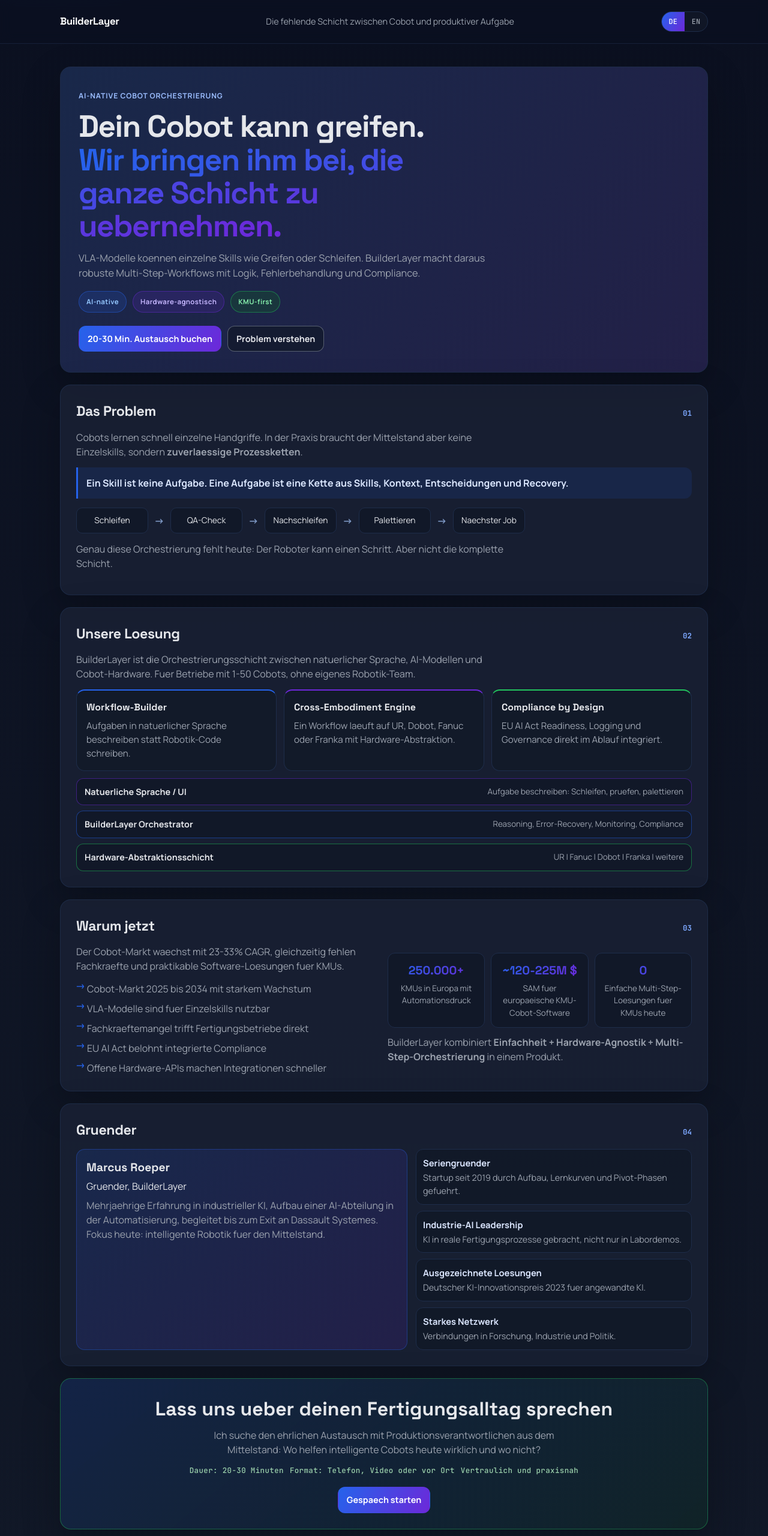
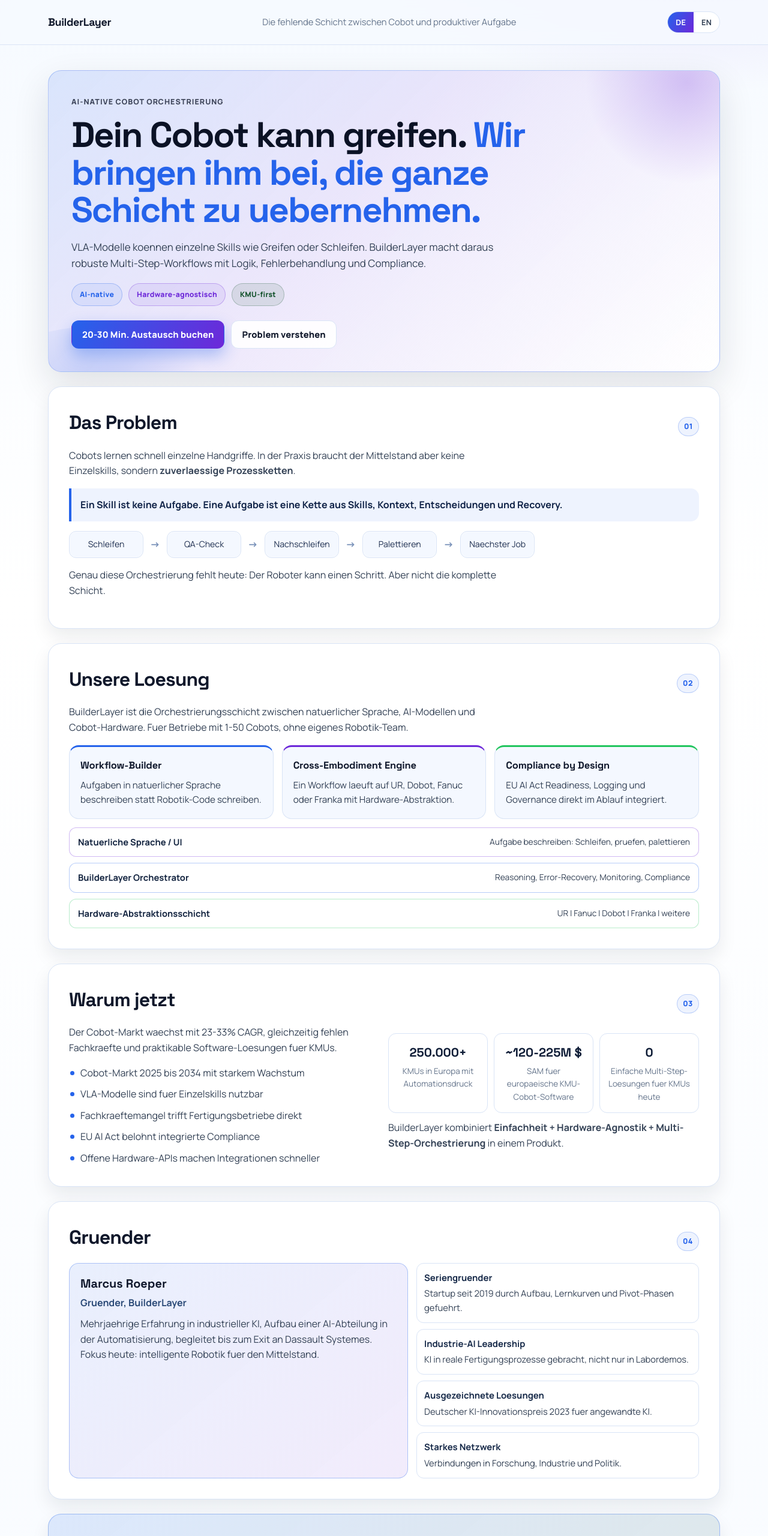
Before and after one commit to captainArrcus/BuilderLayer_Website, a plain HTML site: page index.html in a window 1280 px wide. Shown: the top 2560 px of the page at 60% size. Drawn offline with Linux system fonts and the light colour scheme.

Commit message:
style verändert und erste persönliche Daten eingetragen

```diff
--- a/styles.css
+++ b/styles.css
@@ -2,16 +2,21 @@
   --primary: #2563EB;
   --secondary: #14532D;
   --accent: #6D28D9;
-  --bg: #0B1020;
-  --bg-light: #111827;
-  --bg-card: #1a2235;
-  --text: #E5E7EB;
-  --text-muted: #9CA3AF;
-  --text-dim: #6B7280;
-  --border: #1e2d4a;
-  --ok: #22c55e;
-  --danger: #ef4444;
-  --surface: rgba(26, 34, 53, 0.82);
+  --bg: #F6FAFF;
+  --bg-light: #FFFFFF;
+  --bg-card: #FFFFFF;
+  --text: #0F172A;
+  --text-muted: #334155;
+  --text-dim: #64748B;
+  --border: #D9E4F6;
+  --ok: #22C55E;
+  --danger: #EF4444;
+  --surface: #FFFFFF;
+  --surface-soft: #F4F8FF;
+  --surface-strong: #ECF3FF;
+  --ring: rgba(37, 99, 235, 0.22);
+  --shadow-soft: 0 14px 30px rgba(15, 23, 42, 0.08);
+  --shadow-card: 0 24px 60px rgba(15, 23, 42, 0.12);
 }
 
 * {
@@ -29,30 +34,34 @@
   font-family: "Manrope", "Segoe UI", sans-serif;
   color: var(--text);
   background:
-    radial-gradient(900px 520px at 8% -10%, rgba(37, 99, 235, 0.3), transparent 58%),
-    radial-gradient(760px 560px at 92% -18%, rgba(109, 40, 217, 0.28), transparent 60%),
-    linear-gradient(180deg, var(--bg) 0%, var(--bg-light) 100%);
-  line-height: 1.5;
+    radial-gradient(980px 560px at 90% -6%, rgba(109, 40, 217, 0.13), transparent 60%),
+    radial-gradient(860px 540px at 6% -12%, rgba(37, 99, 235, 0.17), transparent 62%),
+    linear-gradient(180deg, var(--bg) 0%, var(--bg-light) 34%, #f8fbff 100%);
+  line-height: 1.6;
   -webkit-font-smoothing: antialiased;
   text-rendering: optimizeLegibility;
 }
 
+a {
+  color: inherit;
+}
+
 .wrap {
-  width: min(1080px, 92vw);
+  width: min(1120px, 92vw);
   margin: 0 auto;
 }
 
 .site-header {
   position: sticky;
   top: 0;
-  z-index: 20;
-  backdrop-filter: blur(10px);
-  background: rgba(11, 16, 32, 0.72);
-  border-bottom: 1px solid rgba(30, 45, 74, 0.6);
+  z-index: 30;
+  backdrop-filter: blur(12px);
+  background: rgba(246, 250, 255, 0.84);
+  border-bottom: 1px solid rgba(217, 228, 246, 0.92);
 }
 
 .header-inner {
-  min-height: 72px;
+  min-height: 74px;
   display: grid;
   grid-template-columns: auto 1fr auto;
   align-items: center;
@@ -61,16 +70,16 @@
 
 .brand {
   font-family: "Space Grotesk", sans-serif;
-  font-size: 1.05rem;
+  font-size: 1.12rem;
   font-weight: 700;
-  color: white;
+  color: var(--text);
   text-decoration: none;
   letter-spacing: -0.02em;
 }
 
 .tagline {
-  color: var(--text-muted);
-  font-size: 0.9rem;
+  color: var(--text-dim);
+  font-size: 0.92rem;
   text-align: center;
 }
 
@@ -79,118 +88,152 @@
   border: 1px solid var(--border);
   border-radius: 999px;
   overflow: hidden;
-  background: rgba(17, 24, 39, 0.9);
+  background: #ffffff;
 }
 
 .lang-btn {
   border: 0;
   background: transparent;
   color: var(--text-muted);
-  font-family: "JetBrains Mono", monospace;
-  font-size: 0.74rem;
-  padding: 8px 12px;
+  font-family: "Manrope", "Segoe UI", sans-serif;
+  font-size: 0.8rem;
+  font-weight: 700;
+  letter-spacing: 0.01em;
+  padding: 8px 13px;
   cursor: pointer;
 }
 
 .lang-btn[aria-pressed="true"] {
-  color: white;
+  color: #ffffff;
   background: linear-gradient(120deg, var(--primary), var(--accent));
 }
 
 main {
-  padding: 38px 0 70px;
+  padding: 42px 0 74px;
   display: grid;
-  gap: 20px;
+  gap: 24px;
 }
 
 section {
-  border: 1px solid rgba(30, 45, 74, 0.9);
+  border: 1px solid var(--border);
   background: var(--surface);
-  border-radius: 18px;
-  padding: 26px;
-  box-shadow: 0 22px 65px rgba(0, 0, 0, 0.24);
+  border-radius: 22px;
+  padding: 34px;
+  box-shadow: var(--shadow-soft);
 }
 
 .hero {
-  padding: 34px 30px;
+  position: relative;
+  overflow: hidden;
+  padding: 38px;
+  border-color: rgba(37, 99, 235, 0.3);
   background:
-    linear-gradient(135deg, rgba(37, 99, 235, 0.13), rgba(109, 40, 217, 0.13)),
-    rgba(26, 34, 53, 0.86);
+    linear-gradient(136deg, rgba(37, 99, 235, 0.14), rgba(109, 40, 217, 0.1) 42%, rgba(255, 255, 255, 0.92));
+  box-shadow: var(--shadow-card);
+}
+
+.hero::before,
+.hero::after {
+  content: "";
+  position: absolute;
+  pointer-events: none;
+}
+
+.hero::before {
+  width: 340px;
+  height: 340px;
+  border-radius: 50%;
+  right: -115px;
+  top: -150px;
+  background: radial-gradient(circle, rgba(109, 40, 217, 0.24) 0%, rgba(109, 40, 217, 0) 70%);
+}
+
+.hero::after {
+  width: 440px;
+  height: 260px;
+  left: -140px;
+  bottom: -185px;
+  border-radius: 50%;
+  background: radial-gradient(circle, rgba(37, 99, 235, 0.24) 0%, rgba(37, 99, 235, 0) 72%);
+}
+
+.hero > * {
+  position: relative;
+  z-index: 1;
 }
 
 .eyebrow {
   display: inline-flex;
   align-items: center;
   gap: 7px;
-  font-size: 0.76rem;
-  letter-spacing: 0.07em;
+  font-size: 0.78rem;
+  letter-spacing: 0.08em;
   text-transform: uppercase;
-  color: #9bbdff;
-  font-weight: 700;
+  color: rgba(15, 23, 42, 0.78);
+  font-weight: 800;
   margin-bottom: 14px;
 }
 
 .hero h1 {
   font-family: "Space Grotesk", sans-serif;
-  font-size: clamp(1.9rem, 4.7vw, 3.2rem);
-  line-height: 1.08;
-  letter-spacing: -0.03em;
-  margin-bottom: 14px;
-  max-width: 19ch;
+  font-size: clamp(2rem, 5vw, 3.7rem);
+  line-height: 1.06;
+  letter-spacing: -0.035em;
+  margin-bottom: 16px;
+  max-width: 20ch;
+  color: #0b1225;
 }
 
 .hero h1 strong {
-  background: linear-gradient(135deg, var(--primary), var(--accent));
-  -webkit-background-clip: text;
-  background-clip: text;
-  -webkit-text-fill-color: transparent;
+  color: var(--primary);
 }
 
 .hero-copy {
-  max-width: 70ch;
+  max-width: 72ch;
   color: var(--text-muted);
-  font-size: 1.02rem;
+  font-size: 1.06rem;
 }
 
 .badge-row {
   display: flex;
   flex-wrap: wrap;
   gap: 10px;
-  margin-top: 18px;
+  margin-top: 20px;
 }
 
 .badge {
   border-radius: 999px;
-  font-size: 0.72rem;
-  font-weight: 700;
-  letter-spacing: 0.03em;
-  padding: 8px 12px;
+  font-size: 0.76rem;
+  font-weight: 800;
+  letter-spacing: 0.02em;
+  padding: 8px 13px;
   border: 1px solid transparent;
+  background: #ffffff;
 }
 
 .badge.b1 {
-  color: #93c5fd;
-  border-color: rgba(37, 99, 235, 0.45);
-  background: rgba(37, 99, 235, 0.16);
+  color: var(--primary);
+  border-color: rgba(37, 99, 235, 0.3);
+  background: rgba(37, 99, 235, 0.08);
 }
 
 .badge.b2 {
-  color: #c4b5fd;
-  border-color: rgba(109, 40, 217, 0.45);
-  background: rgba(109, 40, 217, 0.16);
+  color: var(--accent);
+  border-color: rgba(109, 40, 217, 0.3);
+  background: rgba(109, 40, 217, 0.08);
 }
 
 .badge.b3 {
-  color: #86efac;
-  border-color: rgba(34, 197, 94, 0.45);
-  background: rgba(20, 83, 45, 0.4);
+  color: var(--secondary);
+  border-color: rgba(20, 83, 45, 0.26);
+  background: rgba(20, 83, 45, 0.1);
 }
 
 .hero-actions {
-  margin-top: 22px;
+  margin-top: 24px;
   display: flex;
   flex-wrap: wrap;
-  gap: 10px;
+  gap: 11px;
 }
 
 .btn {
@@ -200,111 +243,136 @@
   text-decoration: none;
   border-radius: 12px;
   border: 1px solid transparent;
-  padding: 10px 14px;
-  font-size: 0.9rem;
-  font-weight: 700;
-  transition: transform 0.2s ease, border-color 0.2s ease;
+  padding: 11px 17px;
+  font-size: 0.92rem;
+  font-weight: 800;
+  letter-spacing: 0.01em;
+  transition: transform 0.2s ease, box-shadow 0.2s ease, border-color 0.2s ease;
 }
 
 .btn:hover {
   transform: translateY(-1px);
 }
 
+.btn:focus-visible,
+.lang-btn:focus-visible,
+.footer-link:focus-visible,
+.nav-link:focus-visible,
+.back-link:focus-visible {
+  outline: 0;
+  box-shadow: 0 0 0 4px var(--ring);
+}
+
 .btn-primary {
-  color: white;
+  color: #ffffff;
   background: linear-gradient(120deg, var(--primary), var(--accent));
+  box-shadow: 0 12px 26px rgba(37, 99, 235, 0.34);
 }
 
 .btn-ghost {
   color: var(--text);
-  border-color: rgba(156, 163, 175, 0.5);
-  background: rgba(17, 24, 39, 0.68);
+  border-color: var(--border);
+  background: rgba(255, 255, 255, 0.92);
 }
 
 .section-head {
   display: flex;
   align-items: baseline;
   justify-content: space-between;
-  gap: 8px;
-  margin-bottom: 14px;
+  gap: 10px;
+  margin-bottom: 16px;
 }
 
 .section-head h2 {
   font-family: "Space Grotesk", sans-serif;
-  font-size: 1.45rem;
-  letter-spacing: -0.02em;
+  font-size: clamp(1.5rem, 3.2vw, 2rem);
+  letter-spacing: -0.03em;
+  color: #0f172a;
 }
 
 .section-index {
-  color: #7da8ff;
-  font-family: "JetBrains Mono", monospace;
-  font-weight: 700;
+  color: var(--primary);
+  font-weight: 800;
   font-size: 0.78rem;
+  letter-spacing: 0.04em;
+  border: 1px solid rgba(37, 99, 235, 0.26);
+  background: rgba(37, 99, 235, 0.08);
+  padding: 5px 9px;
+  border-radius: 999px;
 }
 
 .lead {
   color: var(--text-muted);
-  margin-bottom: 14px;
+  margin-bottom: 16px;
   max-width: 74ch;
 }
 
 .statement {
-  padding: 14px;
-  border-left: 3px solid var(--primary);
-  border-radius: 0 12px 12px 0;
-  background: rgba(37, 99, 235, 0.12);
-  margin-bottom: 15px;
-  color: #dbe7ff;
+  padding: 15px;
+  border-left: 4px solid var(--primary);
+  border-radius: 0 14px 14px 0;
+  background: rgba(37, 99, 235, 0.08);
+  margin-bottom: 16px;
+  color: #102347;
   font-weight: 700;
 }
 
 .workflow {
   display: flex;
   flex-wrap: wrap;
-  gap: 10px;
+  gap: 11px;
   align-items: center;
-  margin: 14px 0;
+  margin: 16px 0;
 }
 
 .step {
   padding: 10px 12px;
-  border-radius: 10px;
-  background: rgba(17, 24, 39, 0.9);
+  border-radius: 12px;
+  background: var(--surface-soft);
   border: 1px solid var(--border);
-  font-size: 0.86rem;
-  min-width: 120px;
+  box-shadow: inset 0 0 0 1px rgba(255, 255, 255, 0.5);
+  font-size: 0.88rem;
+  min-width: 124px;
   text-align: center;
+  color: #1f2f4f;
 }
 
 .arrow {
-  color: #809bc8;
+  color: #7890b8;
   font-size: 1.05rem;
-  font-weight: 700;
+  font-weight: 800;
 }
 
 .grid-3 {
   display: grid;
   grid-template-columns: repeat(3, minmax(0, 1fr));
-  gap: 12px;
+  gap: 14px;
 }
 
 .grid-2 {
   display: grid;
   grid-template-columns: repeat(2, minmax(0, 1fr));
-  gap: 12px;
+  gap: 14px;
 }
 
 .card {
-  background: rgba(17, 24, 39, 0.75);
+  background: var(--surface-soft);
   border: 1px solid var(--border);
-  border-radius: 14px;
-  padding: 16px;
+  border-radius: 16px;
+  padding: 18px;
+  transition: transform 0.2s ease, box-shadow 0.2s ease;
+}
+
+.card:hover {
+  transform: translateY(-2px);
+  box-shadow: var(--shadow-soft);
 }
 
 .card h3 {
   font-family: "Space Grotesk", sans-serif;
-  font-size: 1rem;
+  font-size: 1.03rem;
   margin-bottom: 8px;
+  letter-spacing: -0.01em;
 }
 
 .card p {
@@ -313,77 +381,78 @@
 }
 
 .card.c1 {
-  border-top: 2px solid var(--primary);
+  border-top: 3px solid var(--primary);
 }
 
 .card.c2 {
-  border-top: 2px solid var(--accent);
+  border-top: 3px solid var(--accent);
 }
 
 .card.c3 {
-  border-top: 2px solid var(--ok);
+  border-top: 3px solid var(--ok);
 }
 
 .stack {
   display: grid;
-  gap: 9px;
-  margin-top: 12px;
+  gap: 10px;
+  margin-top: 14px;
 }
 
 .layer {
   border-radius: 12px;
   border: 1px solid var(--border);
-  padding: 11px 13px;
-  background: rgba(17, 24, 39, 0.86);
+  padding: 12px 14px;
+  background: #ffffff;
   display: flex;
   flex-wrap: wrap;
   justify-content: space-between;
-  gap: 8px;
+  gap: 9px;
 }
 
 .layer strong {
-  font-size: 0.9rem;
+  font-size: 0.92rem;
+  color: #12233f;
 }
 
 .layer span {
   color: var(--text-muted);
-  font-size: 0.84rem;
+  font-size: 0.86rem;
 }
 
 .layer.top {
-  border-color: rgba(109, 40, 217, 0.5);
+  border-color: rgba(109, 40, 217, 0.32);
 }
 
 .layer.mid {
-  border-color: rgba(37, 99, 235, 0.5);
+  border-color: rgba(37, 99, 235, 0.32);
 }
 
 .layer.low {
-  border-color: rgba(34, 197, 94, 0.5);
+  border-color: rgba(34, 197, 94, 0.32);
 }
 
 .bullet-list {
   display: grid;
-  gap: 9px;
+  gap: 10px;
   list-style: none;
   margin-top: 10px;
 }
 
 .bullet-list li {
   position: relative;
-  padding-left: 18px;
+  padding-left: 19px;
   color: var(--text-muted);
 }
 
 .bullet-list li::before {
-  content: "->";
+  content: "";
   position: absolute;
-  left: 0;
-  top: 0;
-  color: var(--primary);
-  font-family: "JetBrains Mono", monospace;
-  font-size: 0.74rem;
-  font-weight: 700;
+  left: 2px;
+  top: 0.57em;
+  width: 7px;
+  height: 7px;
+  border-radius: 999px;
+  background: var(--primary);
 }
 
 .stats {
@@ -395,25 +464,22 @@
 
 .stat {
   border: 1px solid var(--border);
-  border-radius: 12px;
-  background: rgba(17, 24, 39, 0.9);
-  padding: 14px;
+  border-radius: 13px;
+  background: #ffffff;
+  padding: 15px 12px;
   text-align: center;
 }
 
 .stat strong {
   display: block;
-  font-size: 1.24rem;
+  font-size: 1.27rem;
   font-family: "Space Grotesk", sans-serif;
   margin-bottom: 4px;
-  background: linear-gradient(135deg, var(--primary), var(--accent));
-  -webkit-background-clip: text;
-  background-clip: text;
-  -webkit-text-fill-color: transparent;
+  color: #0e1c36;
 }
 
 .stat span {
-  color: var(--text-muted);
+  color: var(--text-dim);
   font-size: 0.84rem;
   display: block;
 }
@@ -425,21 +491,26 @@
 }
 
 .founder-main {
-  background: linear-gradient(140deg, rgba(37, 99, 235, 0.14), rgba(109, 40, 217, 0.14));
-  border: 1px solid rgba(37, 99, 235, 0.36);
-  border-radius: 14px;
-  padding: 16px;
+  background: linear-gradient(140deg, rgba(37, 99, 235, 0.1), rgba(109, 40, 217, 0.09));
+  border: 1px solid rgba(37, 99, 235, 0.32);
+  border-radius: 16px;
+  padding: 18px;
 }
 
 .founder-main h3 {
   font-family: "Space Grotesk", sans-serif;
-  font-size: 1.2rem;
+  font-size: 1.24rem;
   margin-bottom: 4px;
+}
+
+.founder-main span {
+  color: #2b4a77;
+  font-weight: 700;
 }
 
 .founder-main p {
   color: var(--text-muted);
-  margin-top: 8px;
+  margin-top: 9px;
 }
 
 .cred-list {
@@ -451,31 +522,32 @@
 .cred-list li {
   border: 1px solid var(--border);
   border-radius: 12px;
-  padding: 11px;
-  background: rgba(17, 24, 39, 0.85);
+  padding: 12px;
+  background: #ffffff;
   color: var(--text-muted);
-  font-size: 0.9rem;
+  font-size: 0.92rem;
 }
 
 .cred-list strong {
-  color: #dbe6ff;
+  color: #172a49;
   display: block;
   margin-bottom: 3px;
-  font-size: 0.92rem;
+  font-size: 0.93rem;
 }
 
 .call {
   text-align: center;
   background:
-    linear-gradient(140deg, rgba(37, 99, 235, 0.16), rgba(20, 83, 45, 0.2)),
-    rgba(17, 24, 39, 0.86);
-  border-color: rgba(34, 197, 94, 0.4);
+    linear-gradient(140deg, rgba(37, 99, 235, 0.13), rgba(20, 83, 45, 0.11)),
+    #f7fbff;
+  border-color: rgba(37, 99, 235, 0.34);
 }
 
 .call h2 {
   font-family: "Space Grotesk", sans-serif;
-  font-size: clamp(1.4rem, 3vw, 2rem);
+  font-size: clamp(1.45rem, 3vw, 2.15rem);
   margin-bottom: 8px;
+  letter-spacing: -0.03em;
 }
 
 .call p {
@@ -485,11 +557,11 @@
 }
 
 .call-meta {
-  margin-top: 14px;
-  color: #9bd0ab;
-  font-family: "JetBrains Mono", monospace;
-  font-size: 0.78rem;
-  letter-spacing: 0.03em;
+  margin-top: 15px;
+  color: #2f5f72;
+  font-size: 0.82rem;
+  font-weight: 700;
+  letter-spacing: 0.02em;
   display: flex;
   justify-content: center;
   flex-wrap: wrap;
@@ -498,10 +570,10 @@
 
 footer {
   margin-top: 4px;
-  padding-top: 12px;
-  border-top: 1px solid rgba(30, 45, 74, 0.9);
+  padding-top: 14px;
+  border-top: 1px solid var(--border);
   color: var(--text-dim);
-  font-size: 0.86rem;
+  font-size: 0.87rem;
   display: flex;
   justify-content: space-between;
   gap: 12px;
@@ -519,46 +591,47 @@
 .nav-link,
 .back-link {
   text-decoration: none;
-  color: #c9dcff;
-  border: 1px solid rgba(156, 163, 175, 0.45);
+  color: #103069;
+  border: 1px solid var(--border);
   border-radius: 999px;
-  padding: 6px 10px;
-  font-size: 0.78rem;
+  padding: 7px 11px;
+  font-size: 0.8rem;
   line-height: 1;
-  background: rgba(17, 24, 39, 0.74);
-  transition: transform 0.2s ease;
+  background: #ffffff;
+  transition: transform 0.2s ease, border-color 0.2s ease;
 }
 
 .nav-link,
 .back-link {
   font-size: 0.88rem;
   border-radius: 12px;
-  padding: 8px 12px;
+  padding: 9px 13px;
 }
 
 .footer-link:hover,
 .nav-link:hover,
 .back-link:hover {
   transform: translateY(-1px);
+  border-color: rgba(37, 99, 235, 0.38);
 }
 
 /* Legal pages */
 .legal-page {
-  padding-bottom: 40px;
+  padding-bottom: 46px;
 }
 
 .legal-page .site-header {
-  margin-bottom: 26px;
+  margin-bottom: 30px;
 }
 
 .legal-page .wrap {
-  width: min(1020px, 92vw);
+  width: min(1060px, 92vw);
 }
 
 .legal-page .header-inner {
   display: flex;
   justify-content: space-between;
-  gap: 12px;
+  gap: 14px;
 }
 
 .header-links {
@@ -569,34 +642,30 @@
 }
 
 .legal-card {
-  border: 1px solid rgba(30, 45, 74, 0.9);
-  background: rgba(26, 34, 53, 0.84);
-  border-radius: 18px;
-  padding: 28px;
-  box-shadow: 0 22px 65px rgba(0, 0, 0, 0.24);
+  border: 1px solid var(--border);
+  background: #ffffff;
+  border-radius: 22px;
+  padding: 30px;
+  box-shadow: var(--shadow-soft);
 }
 
 .legal-page .eyebrow {
-  font-family: "JetBrains Mono", monospace;
   margin-bottom: 10px;
 }
 
 .legal-title {
   font-family: "Space Grotesk", sans-serif;
-  font-size: clamp(1.8rem, 4vw, 2.5rem);
-  line-height: 1.1;
-  letter-spacing: -0.02em;
-  margin-bottom: 8px;
-  background: linear-gradient(135deg, var(--primary), var(--accent));
-  -webkit-background-clip: text;
-  background-clip: text;
-  -webkit-text-fill-color: transparent;
+  font-size: clamp(1.8rem, 4vw, 2.7rem);
+  line-height: 1.05;
+  letter-spacing: -0.03em;
+  margin-bottom: 9px;
+  color: #0f1e3a;
 }
 
 .intro {
   color: var(--text-muted);
-  margin-bottom: 20px;
-  font-size: 0.95rem;
+  margin-bottom: 22px;
+  font-size: 0.96rem;
 }
 
 .legal-grid {
@@ -608,7 +677,7 @@
 .legal-block {
   border: 1px solid var(--border);
   border-radius: 14px;
-  background: rgba(17, 24, 39, 0.82);
+  background: var(--surface-soft);
   padding: 14px;
 }
 
@@ -620,7 +689,7 @@
   font-family: "Space Grotesk", sans-serif;
   font-size: 1rem;
   margin-bottom: 8px;
-  color: #dbe6ff;
+  color: #152a4e;
 }
 
 .legal-block p {
@@ -630,17 +699,18 @@
 }
 
 .legal-block strong {
-  color: #eaf0ff;
+  color: #132645;
 }
 
 .legal-page a {
-  color: #8cb8ff;
+  color: var(--primary);
+  word-break: break-word;
 }
 
 .footer-note {
-  margin-top: 18px;
+  margin-top: 19px;
   color: var(--text-dim);
-  font-size: 0.8rem;
+  font-size: 0.82rem;
   text-align: center;
 }
 
@@ -650,33 +720,33 @@
 
 .privacy-page .legal-card h2.wp-block-heading {
   font-family: "Space Grotesk", sans-serif;
-  font-size: clamp(1.5rem, 3vw, 2rem);
+  font-size: clamp(1.5rem, 3vw, 2.1rem);
   line-height: 1.2;
-  letter-spacing: -0.02em;
-  margin: 28px 0 10px;
-  color: #dbe6ff;
+  letter-spacing: -0.03em;
+  margin: 30px 0 10px;
+  color: #152a4e;
   border-top: 1px solid var(--border);
-  padding-top: 18px;
+  padding-top: 20px;
 }
 
 .privacy-page .legal-card h3 {
   font-family: "Space Grotesk", sans-serif;
-  font-size: 1.16rem;
+  font-size: 1.18rem;
   margin: 22px 0 8px;
-  color: #cfe0ff;
+  color: #19345f;
 }
 
 .privacy-page .legal-card h4 {
   font-family: "Space Grotesk", sans-serif;
   font-size: 1rem;
   margin: 16px 0 6px;
-  color: #c1d8ff;
+  color: #20447a;
 }
 
 .privacy-page .legal-card h5 {
   font-size: 0.96rem;
   margin: 12px 0 6px;
-  color: #b7d1ff;
+  color: #2a4e88;
 }
 
 .privacy-page .legal-card p,
@@ -695,10 +765,6 @@
   margin-bottom: 8px;
 }
 
-.privacy-page .legal-card a {
-  word-break: break-word;
-}
-
 .reveal {
   opacity: 0;
   transform: translateY(12px);
@@ -713,12 +779,16 @@
 @media (max-width: 960px) {
   .header-inner {
     grid-template-columns: 1fr;
-    padding: 10px 0;
+    padding: 11px 0;
     gap: 8px;
   }
 
   .tagline {
     text-align: left;
+  }
+
+  .hero {
+    padding: 31px;
   }
 
   .grid-3,
@@ -729,7 +799,10 @@
   }
 
   .legal-page .header-inner {
-    grid-template-columns: unset;
+    display: flex;
+    flex-direction: column;
+    align-items: flex-start;
+    gap: 10px;
   }
 }
 
@@ -739,7 +812,7 @@
   }
 
   .legal-card {
-    padding: 20px;
+    padding: 22px;
   }
 
   .legal-page .header-inner {
@@ -749,15 +822,15 @@
 
 @media (max-width: 680px) {
   main {
-    padding-top: 22px;
+    padding-top: 24px;
   }
 
   section {
-    padding: 20px;
+    padding: 22px;
   }
 
   .hero {
-    padding: 24px 20px;
+    padding: 25px 22px;
   }
 
   .workflow {
```
Also changed, not shown: impressum.html (+8 -9 lines).
